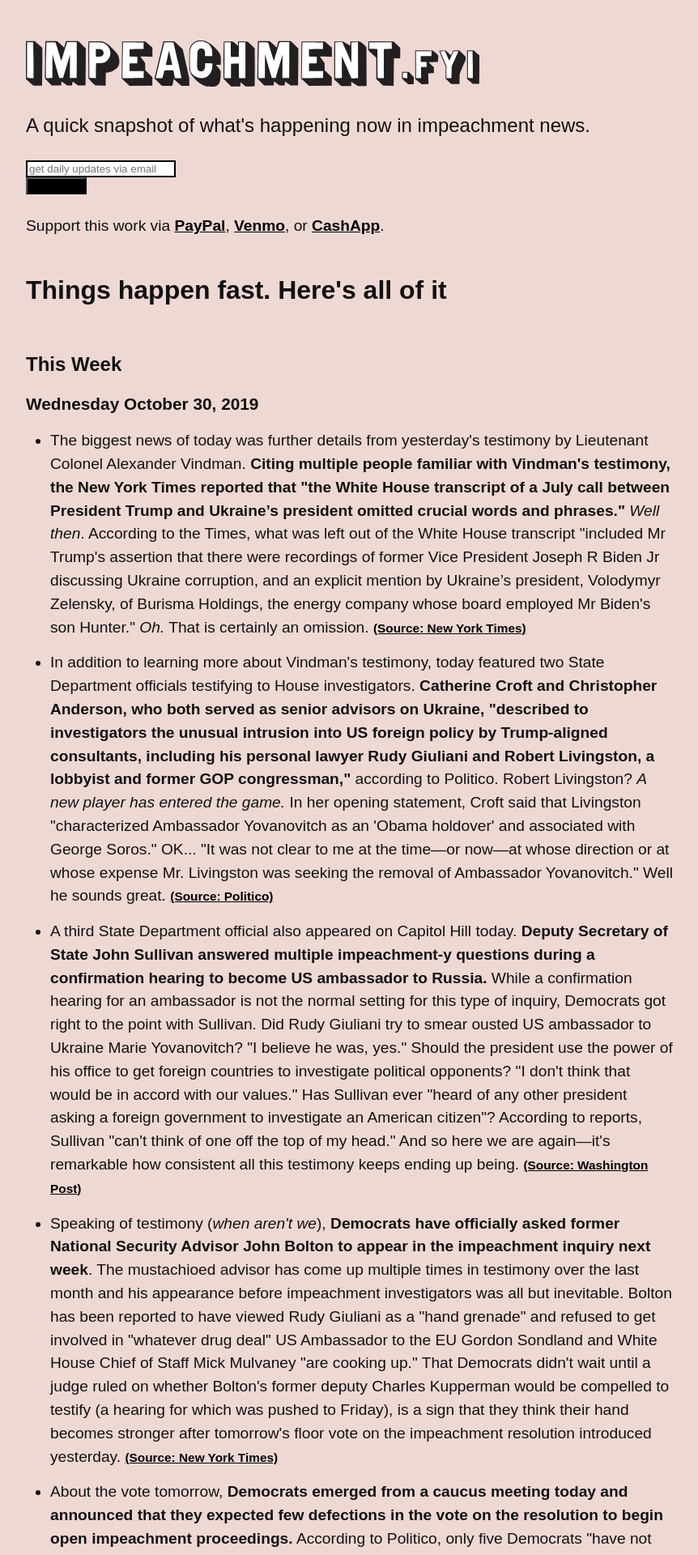
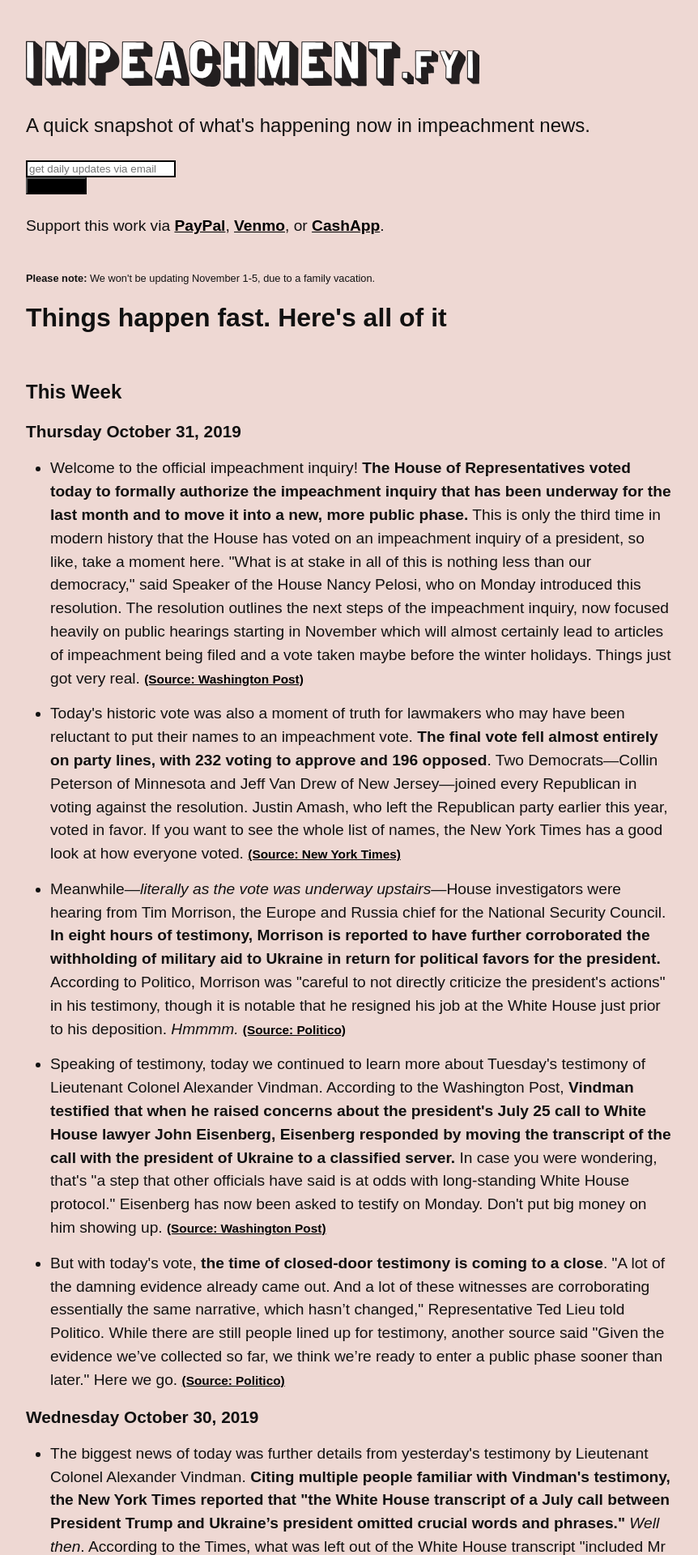
Before and after one commit to dansinker/impeachment.fyi, a Jekyll site: the page built from archive.md, in a window 1280 px wide. Shown: the top 1920 px of the page at 81% size, without its empty margins (268-1130 px from the left). Built offline with Jekyll 4.4.1, drawn with Linux system fonts in a browser that asks for light colours; nearby versions of some CDN libraries; some web fonts are replaced; comment, search, counter and statistics services are not loaded; some of the changed text lies outside the part shown.

Commit message:
October 31 update

```diff
--- a/_data/news.yml
+++ b/_data/news.yml
@@ -1,4 +1,23 @@
 news:
+- date: 2019-10-31
+  yesterday: On September 24, <a href="https://www.nytimes.com/2019/09/24/us/politics/democrats-impeachment-trump.html">Nancy Pelosi announced an impeachment inquiry against President Trump</a> for allegedly withholding aid for Ukraine unless the Ukrainians investigated his political rivals. Over the last few weeks, House investigative committees <a href="https://www.reuters.com/article/us-usa-trump-whistleblower-summary-factb/factbox-the-trump-impeachment-inquiry-what-weve-learned-so-far-idUSKBN1X82BM">have accumulated testimony from many officials</a> that corroborate that narrative (which has also <a href="https://www.nytimes.com/2019/10/17/us/politics/mick-mulvaney-trump-ukraine.html">essentially been corroborated by the White House</a> as well). This week, <a href="https://www.politico.com/news/2019/10/28/house-to-vote-on-resolution-establishing-next-steps-in-impeachment-inquiry-000302">Speaker Nancy Pelosi announced</a> that after the last month of closed-door investigations, the impeachment inquiry would move into a new phase.
+  todays:
+  - item: Welcome to the official impeachment inquiry! <b>The House of Representatives voted today to formally authorize the impeachment inquiry that has been underway for the last month and to move it into a new, more public phase.</b> This is only the third time in modern history that the House has voted on an impeachment inquiry of a president, so like, take a moment here. "What is at stake in all of this is nothing less than our democracy," said Speaker of the House Nancy Pelosi, who on Monday introduced this resolution. The resolution outlines the next steps of the impeachment inquiry, now focused heavily on public hearings starting in November which will almost certainly lead to articles of impeachment being filed and a vote taken maybe before the winter holidays. Things just got very real.
+    source: Washington Post
+    url: https://www.washingtonpost.com/national-security/house-to-vote-on-rules-governing-next-phase-of-trump-impeachment-inquiry/2019/10/31/bc2f5e7a-fbcc-11e9-ac8c-8eced29ca6ef_story.html
+  - item: Today's historic vote was also a moment of truth for lawmakers who may have been reluctant to put their names to an impeachment vote. <b>The final vote fell almost entirely on party lines, with 232 voting to approve and 196 opposed</b>. Two Democrats—Collin Peterson of Minnesota and Jeff Van Drew of New Jersey—joined every Republican in voting against the resolution. Justin Amash, who left the Republican party earlier this year, voted in favor. If you want to see the whole list of names, the New York Times has a good look at how everyone voted.
+    source: New York Times
+    url: https://www.nytimes.com/interactive/2019/10/31/us/politics/trump-impeachment-inquiry-house-vote.html?action=click&module=Top%20Stories&pgtype=Homepage
+  - item: Meanwhile—<i>literally as the vote was underway upstairs</i>—House investigators were hearing from Tim Morrison, the Europe and Russia chief for the National Security Council. <b>In eight hours of testimony, Morrison is reported to have further corroborated the withholding of military aid to Ukraine in return for political favors for the president.</b> According to Politico, Morrison was "careful to not directly criticize the president's actions" in his testimony, though it is notable that he resigned his job at the White House just prior to his deposition. <i>Hmmmm.</i>
+    source: Politico
+    url: https://www.politico.com/news/2019/10/31/top-nsc-official-trump-testimony-ukraine-062836
+  - item: Speaking of testimony, today we continued to learn more about Tuesday's testimony of Lieutenant Colonel Alexander Vindman. According to the Washington Post, <b>Vindman testified that when he raised concerns about the president's July 25 call to White House lawyer John Eisenberg, Eisenberg responded by moving the transcript of the call with the president of Ukraine to a classified server.</b> In case you were wondering, that's "a step that other officials have said is at odds with long-standing White House protocol." Eisenberg has now been asked to testify on Monday. Don't put big money on him showing up.
+    source: Washington Post
+    url: https://www.washingtonpost.com/politics/white-house-lawyer-moved-transcript-of-trump-call-to-classified-server-after-ukraine-adviser-raised-alarms/2019/10/30/ba0fbdb6-fb4e-11e9-8190-6be4deb56e01_story.html#click=https://t.co/Yv388SnOUj
+  - item: But with today's vote, <b>the time of closed-door testimony is coming to a close</b>. "A lot of the damning evidence already came out. And a lot of these witnesses are corroborating essentially the same narrative, which hasn’t changed," Representative Ted Lieu told Politico. While there are still people lined up for testimony, another source said "Given the evidence we’ve collected so far, we think we’re ready to enter a public phase sooner than later." Here we go.
+    source: Politico
+    url: https://www.politico.com/news/2019/10/31/democrats-end-impeachment-testimony-063225
+  tomorrow: This new phase means that some of the testimony to come will be public, the Intelligence Committee will be compiling a report of the full investigation, and there are many more twists and turns ahead. However, <b>impeachment.fyi will be taking a short break—to celebrate Dan's wife being two years cancer-free—and will be back with regular evening updates again on November 5.</b> Thanks for your continued support, we'll see you soon.
 - date: 2019-10-30
   yesterday: After a month of closed-door impeachment investigations run by House committees, Speaker of the House Nancy Pelosi announced this week that the House <a href="https://www.politico.com/news/2019/10/28/house-to-vote-on-resolution-establishing-next-steps-in-impeachment-inquiry-000302">would take a formal vote on the impeachment inquiry</a> and the inquiry itself would move into a more public stage. On top of that, <a href="https://www.washingtonpost.com/national-security/vindman-offers-a-firsthand-account-of-critical-episodes-in-alleged-quid-pro-quo/2019/10/29/cb16a5c0-fa45-11e9-ac8c-8eced29ca6ef_story.html">Lieutenant Colonel Alexander Vindman became the first person present on the call with Donald Trump and Ukrainian president Volodymyr Zelensky to testify to House investigators</a>. In just his opening statement he backed up the allegations that the president was demanding "that a foreign government investigate a US citizen." We learned more about his testimony today.
   todays:
--- a/_layouts/home.html
+++ b/_layouts/home.html
@@ -10,7 +10,7 @@ layout: default
 <div id="topbox">
 {% include newsletter.html %}
 <p class="tips"> <span class="desktop">Support this work via</span><span class="mobile">Give a Tip:</span> <a href="https://www.paypal.me/dansinker">PayPal</a>, <a href="https://venmo.com/?txn=pay&audience=friends&recipients=dansinker">Venmo</a>, or <a href="https://cash.app/$dsinker">CashApp</a>.</p>
-
+<p class="small"><b>Please note:</b> We won't be updating November 1-5, due to a family vacation. </p>
 </div>
 
 <div class="home">
--- a/assets/main.scss
+++ b/assets/main.scss
@@ -63,6 +63,17 @@ p.outtro {
 
 p.small {
   font-size: .8em;
+}
+
+p.alert {
+  color: black;
+  font-size: .8em;
+  padding: 3px;
+}
+
+span.alert {
+  background-color: black;
+  color: white;
 }
 
 b {
```
